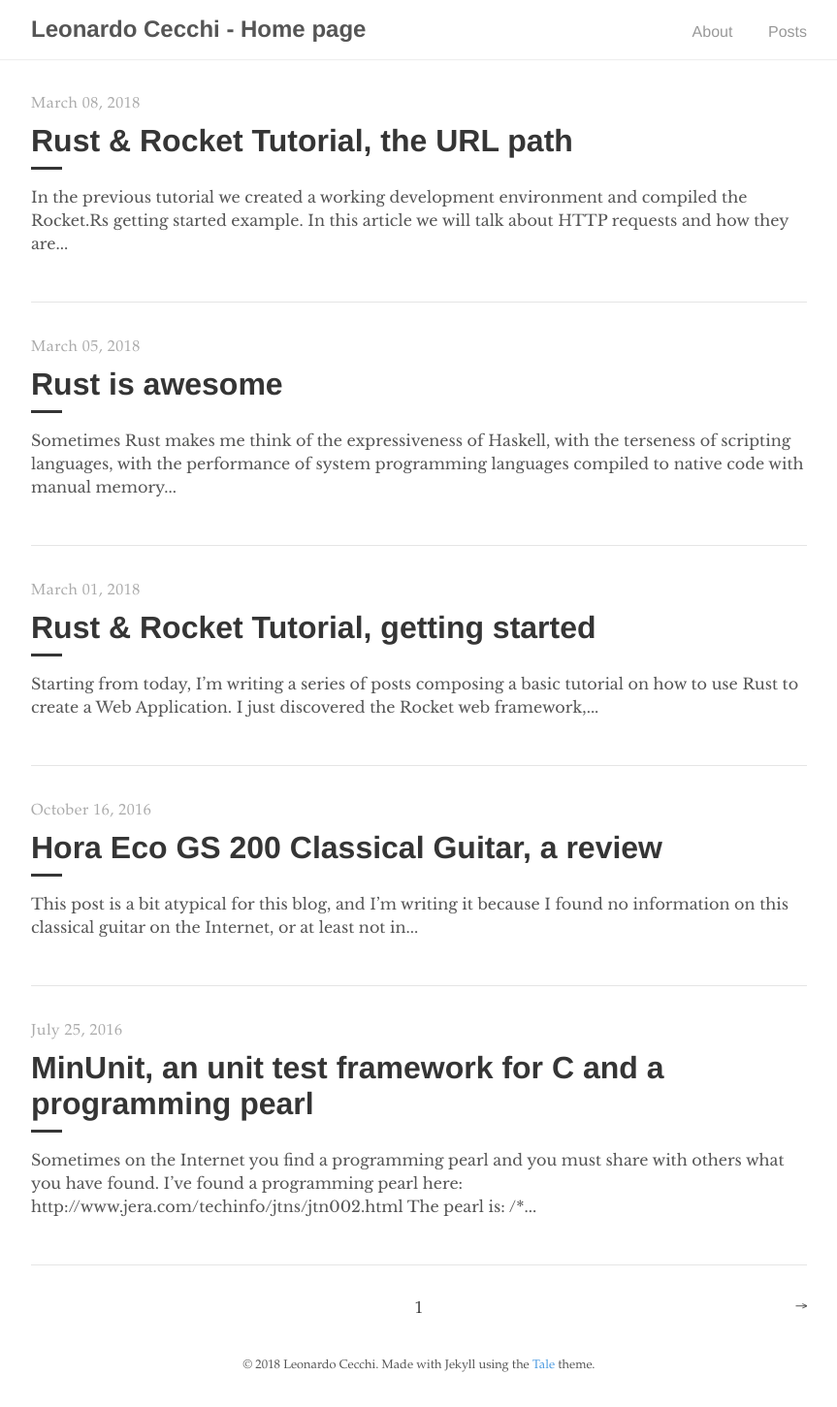
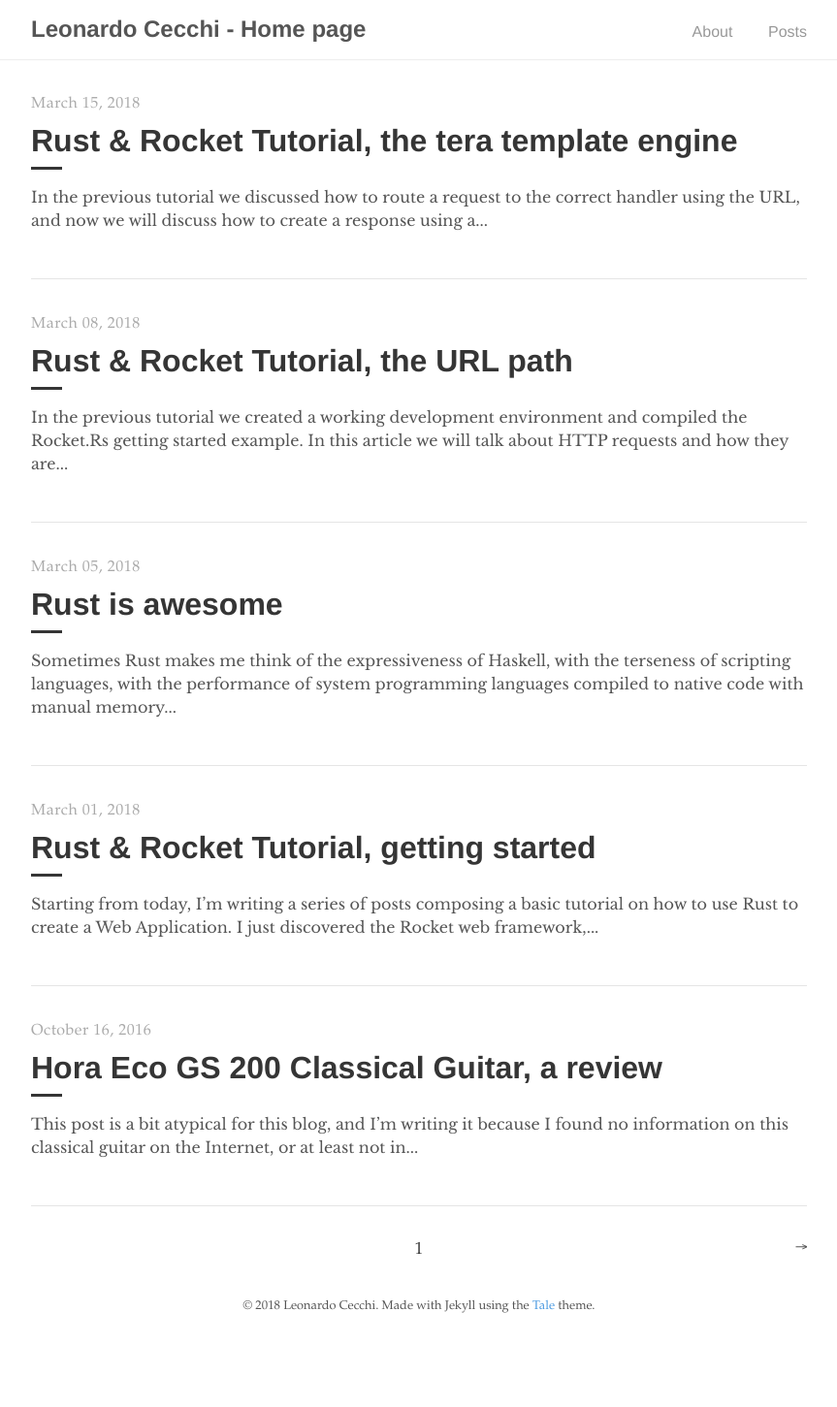
Before and after one commit to leonardoce/leonardoce-home, a Jekyll site: the page built from index.html, in a window 1280 px wide. Shown: the whole page at 97% size, without its empty margins (208-1071 px from the left). Built offline with Jekyll 4.4.1, drawn with Linux system fonts in a browser that asks for light colours; the list of posts is cut into pages by our own code; after the commit the page ends 1390 px from its top, so only the background shows below that.

Commit message:
Publish third post on rocket

```diff
--- a/_posts/2018-03-08-rocket-tutorial-2.md
+++ b/_posts/2018-03-08-rocket-tutorial-2.md
@@ -121,3 +121,6 @@ With the previous rule, a request like `http://localhost:8000/static/test.css`
 will be served loading a file named `static/test.css`. We will use this
 strategy to serve the static assect of the web application we will build in our
 tutorial.
+
+In the [next post]({% post_url 2018-03-15-rocket-tutorial-3 %}) we will
+introduce the template engine.
--- a/_drafts/rocket-tutorial-3.md
+++ b/_posts/2018-03-15-rocket-tutorial-3.md
@@ -3,11 +3,11 @@ layout: post
 title: Rust & Rocket Tutorial, the tera template engine
 ---
 
-In the [previous tutorial](TODO) we
+In the [previous tutorial]({% post_url 2018-03-08-rocket-tutorial-2 %}) we
 discussed how to route a request to the correct handler using the URL, and now
 we will discuss how to create a response using a template.
 
-[Rocket.rs](https://rocket.rs), in this moment, have already integrated two
+[Rocket.rs](https://rocket.rs), now, have already integrated two
 template engine: [tera](https://github.com/Keats/tera) and
 [handlebars](https://github.com/sunng87/handlebars-rust).
 
```
